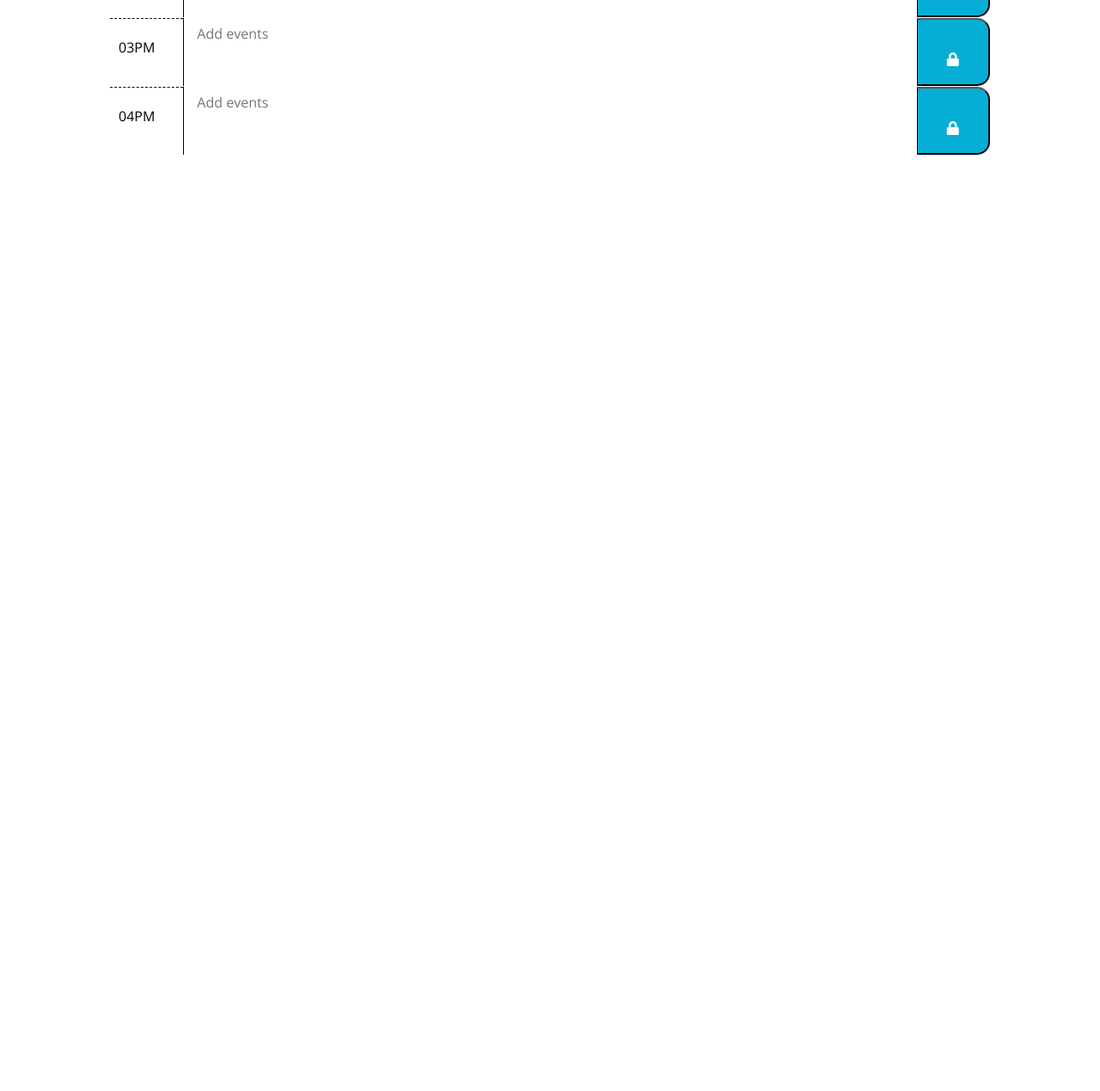
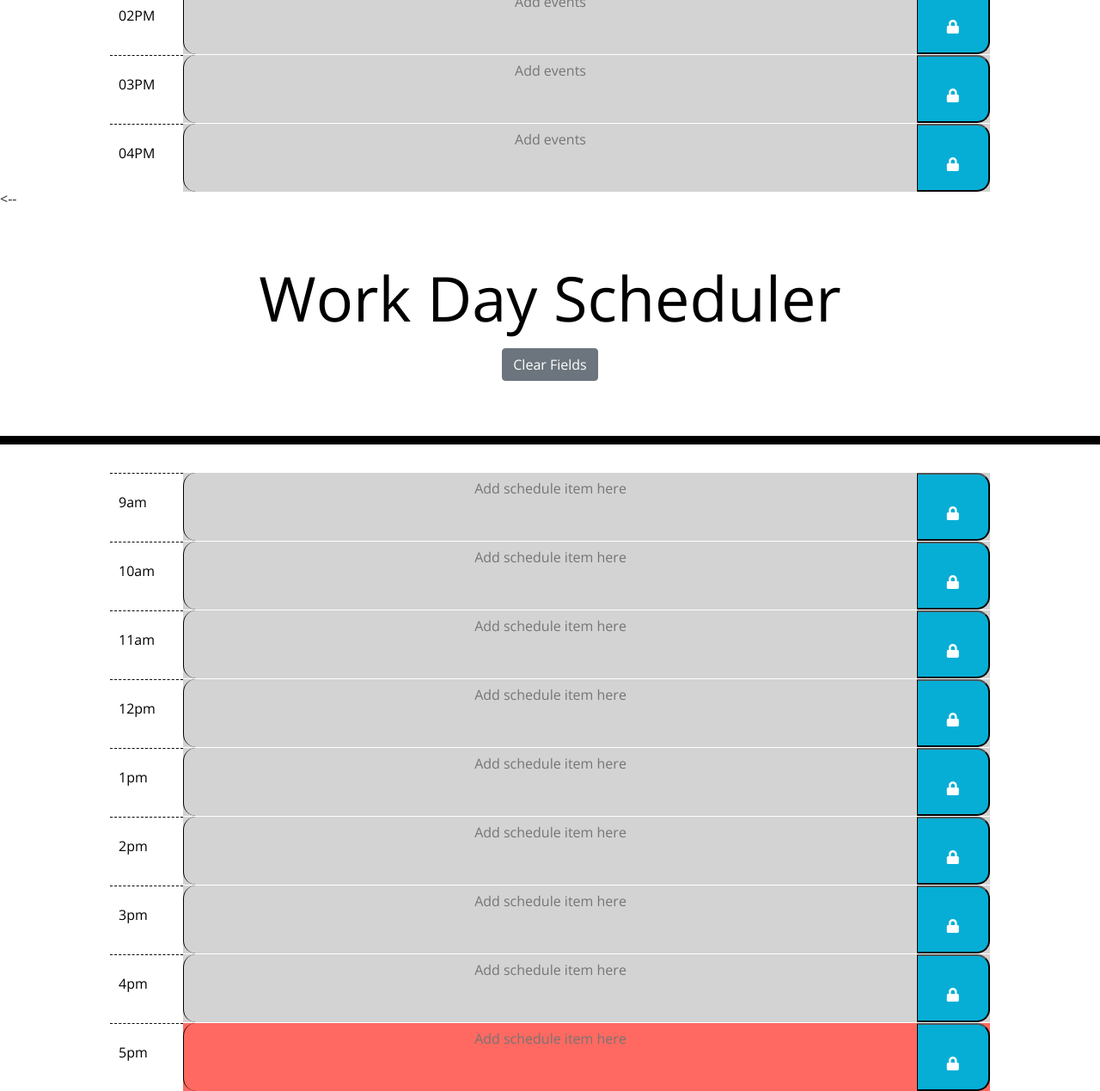
Before and after one commit to aarthigans/calender-scheduler, a plain HTML site: page Develop/index.html in a window 1280 px wide. Shown: the part 835-2104 px from the top of the page at 86% size. Before the commit the page ends 1015 px from the top, so only its background shows below. Drawn offline with nearby package versions, Linux system fonts and the light colour scheme.

Commit message:
moved script.js location and updated the logic in script.js

```diff
--- a/Develop/index.html
+++ b/Develop/index.html
@@ -4,6 +4,7 @@
     <meta charset="UTF-8" />
     <meta name="viewport" content="width=device-width, initial-scale=1.0" />
     <meta http-equiv="X-UA-Compatible" content="ie=edge" />
+    <script src="https://cdnjs.cloudflare.com/ajax/libs/moment.js/2.27.0/moment.min.js"></script>
     <link
       rel="stylesheet"
       href="https://stackpath.bootstrapcdn.com/bootstrap/4.3.1/css/bootstrap.min.css"
@@ -18,6 +19,10 @@
       href="https://fonts.googleapis.com/css?family=Open+Sans&display=swap"
       rel="stylesheet"
     />
+    <link
+      href="https://fonts.googleapis.com/css?family=Open+Sans&display=swap"
+      rel="stylesheet"
+    />
     <link rel="stylesheet" href="style.css" />
     <title>Work Day Scheduler</title>
   </head>
@@ -25,8 +30,8 @@
   <body>
     <header class="jumbotron">
       <h1 class="display-3">Work Day Scheduler</h1>
-      <p class="lead">A simple calendar app for scheduling your work day</p>
-      <p id="currentDay" class="lead"></p>
+      <p class="header">A simple calendar app for scheduling your work day</p>
+      <p id="currentDay" class="lead display-4"></p>
 
       <!-- added clearbutton -->
       <button
@@ -37,30 +42,27 @@
       >
         Clear All
       </button>
-      <!-- Added calender -->
-      <div class="dates">
-        <input type="date" ; />
-      </div>
     </header>
 
     <div class="container">
-      <!-- Timeblocks go here -->
-
-      <div id="hour-09" class="row time-row">
-        <div class="col-sm-1 hour"><span id="09">9AM</span></div>
+      <!-- Timeblocks go here  -->
+      <!-- Inside container is the row -->
+      <div id="hour-09" class="row time-div">
+        <!-- next is column -->
+        <div class="col-sm-1 hour"><span id="9">9AM</span></div>
         <textarea
-          class="col-md-10 description"
+          class="col-md-10 time-block description"
           placeholder="Add events"
         ></textarea>
-        <button class="col-md-1 saveBtn" aria-label="save 9AM">
+        <button class="col-md-1 saveBtn" aria-label="save button 9am">
           <i class="fa fa-lock"></i>
         </button>
       </div>
 
-      <div id="hour-10" class="row time-row">
+      <div id="hour-10" class="row time-div">
         <div class="col-sm-1 hour"><span id="10">10AM</span></div>
         <textarea
-          class="col-md-10 description"
+          class="col-md-10 time-block description"
           placeholder="Add events"
         ></textarea>
         <button class="col-md-1 saveBtn" aria-label="save 10AM">
@@ -68,10 +70,10 @@
         </button>
       </div>
 
-      <div id="hour-11" class="row time-row">
+      <div id="hour-11" class="row time-div">
         <div class="col-sm-1 hour"><span id="11">11AM</span></div>
         <textarea
-          class="col-md-10 description"
+          class="col-md-10 time-block description"
           placeholder="Add events"
         ></textarea>
         <button class="col-md-1 saveBtn" aria-label="save 11AM">
@@ -79,10 +81,10 @@
         </button>
       </div>
 
-      <div id="hour-12" class="row time-row">
+      <div id="hour-12" class="row time-div">
         <div class="col-sm-1 hour"><span id="12">12AM</span></div>
         <textarea
-          class="col-md-10 description"
+          class="col-md-10 time-block description"
           placeholder="Add events"
         ></textarea>
         <button class="col-md-1 saveBtn" aria-label="save 12AM">
@@ -90,10 +92,10 @@
         </button>
       </div>
 
-      <div id="hour-13" class="row time-row">
+      <div id="hour-13" class="row time-div">
         <div class="col-sm-1 hour"><span id="13">01PM</span></div>
         <textarea
-          class="col-md-10 description"
+          class="col-md-10 time-block description"
           placeholder="Add events"
         ></textarea>
         <button class="col-md-1 saveBtn" aria-label="save 1PM">
@@ -101,10 +103,10 @@
         </button>
       </div>
 
-      <div id="hour-14" class="row time-row">
+      <div id="hour-14" class="row time-div">
         <div class="col-sm-1 hour"><span id="14">02PM</span></div>
         <textarea
-          class="col-md-10 description"
+          class="col-md-10 time-block description"
           placeholder="Add events"
         ></textarea>
         <button class="col-md-1 saveBtn" aria-label="save 2PM">
@@ -112,10 +114,10 @@
         </button>
       </div>
 
-      <div id="hour-15" class="row time-row">
+      <div id="hour-15" class="row time-div">
         <div class="col-sm-1 hour"><span id="15">03PM</span></div>
         <textarea
-          class="col-md-10 description"
+          class="col-md-10 time-block description"
           placeholder="Add events"
         ></textarea>
         <button class="col-md-1 saveBtn" aria-label="save 3PM">
@@ -123,13 +125,13 @@
         </button>
       </div>
 
-      <div id="hour-16" class="row time-row">
+      <div id="hour-16" class="row time-div">
         <div class="col-sm-1 hour"><span id="16">04PM</span></div>
         <textarea
-          class="col-md-10 description"
+          class="col-md-10 time-block description"
           placeholder="Add events"
         ></textarea>
-        <button class="col-md-1 saveBtn" aria-label="save 4PM">
+        <button class="col-md-1 saveBtn" aria-label="save button 4PM">
           <i class="fa fa-lock"></i>
         </button>
       </div>
@@ -137,5 +139,130 @@
 
     <script src="https://code.jquery.com/jquery-3.4.1.min.js"></script>
     <script src="https://cdnjs.cloudflare.com/ajax/libs/moment.js/2.24.0/moment.min.js"></script>
+    <script src="script.js"></script>
+  </body>
+  <--
+  <body>
+    <header class="jumbotron">
+      <h1 class="display-3">Work Day Scheduler</h1>
+      <p id="currentDay" class="lead display-4"></p>
+      <button
+        id="clearFieldsBtn"
+        type="button"
+        class="btn btn-secondary"
+        aria-label="clear fields button"
+      >
+        Clear Fields
+      </button>
+    </header>
+
+    <div class="container">
+      <div id="hour-09" class="row time-div">
+        <div class="col-md-1 hour"><span id="9">9am</span></div>
+        <textarea
+          class="col-md-10 time-block description"
+          placeholder="Add schedule item here"
+        ></textarea>
+        <button class="col-md-1 saveBtn" aria-label="save button 9am">
+          <i class="fas fa-lock"></i>
+        </button>
+      </div>
+
+      <div id="hour-10" class="row time-div">
+        <div class="col-md-1 hour"><span id="10">10am</span></div>
+        <textarea
+          class="col-md-10 time-block description"
+          placeholder="Add schedule item here"
+        ></textarea>
+        <button class="col-md-1 saveBtn" aria-label="save button 10am">
+          <i class="fas fa-lock"></i>
+        </button>
+      </div>
+
+      <div id="hour-11" class="row time-div">
+        <div class="col-md-1 hour"><span id="11">11am</span></div>
+        <textarea
+          class="col-md-10 time-block description"
+          placeholder="Add schedule item here"
+        ></textarea>
+        <button class="col-md-1 saveBtn" aria-label="save button 11am">
+          <i class="fas fa-lock"></i>
+        </button>
+      </div>
+
+      <div id="hour-12" class="row time-div">
+        <div class="col-md-1 hour"><span id="12">12pm</span></div>
+        <textarea
+          class="col-md-10 time-block description"
+          placeholder="Add schedule item here"
+        ></textarea>
+        <button class="col-md-1 saveBtn" aria-label="save button 12pm">
+          <i class="fas fa-lock"></i>
+        </button>
+      </div>
+
+      <div id="hour-13" class="row time-div">
+        <div class="col-md-1 hour"><span id="13">1pm</span></div>
+        <textarea
+          class="col-md-10 time-block description"
+          placeholder="Add schedule item here"
+        ></textarea>
+        <button class="col-md-1 saveBtn" aria-label="save button 1pm">
+          <i class="fas fa-lock"></i>
+        </button>
+      </div>
+
+      <div id="hour-14" class="row time-div">
+        <div class="col-md-1 hour"><span id="14">2pm</span></div>
+        <textarea
+          class="col-md-10 time-block description"
+          placeholder="Add schedule item here"
+        ></textarea>
+        <button class="col-md-1 saveBtn" aria-label="save button 2pm">
+          <i class="fas fa-lock"></i>
+        </button>
+      </div>
+
+      <div id="hour-15" class="row time-div">
+        <div class="col-md-1 hour"><span id="15">3pm</span></div>
+        <textarea
+          class="col-md-10 time-block description"
+          placeholder="Add schedule item here"
+        ></textarea>
+        <button class="col-md-1 saveBtn" aria-label="save button 3pm">
+          <i class="fas fa-lock"></i>
+        </button>
+      </div>
+
+      <div id="hour-16" class="row time-div">
+        <div class="col-md-1 hour n"><span id="16">4pm</span></div>
+        <textarea
+          class="col-md-10 time-block description"
+          placeholder="Add schedule item here"
+        ></textarea>
+        <button class="col-md-1 saveBtn" aria-label="save button 4pm">
+          <i class="fas fa-lock"></i>
+        </button>
+      </div>
+
+      <div id="hour-17" class="row time-div">
+        <div class="col-md-1 hour"><span id="17">5pm</span></div>
+        <textarea
+          class="col-md-10 time-block description"
+          placeholder="Add schedule item here"
+        ></textarea>
+        <button class="col-md-1 saveBtn" aria-label="save button 5pm">
+          <i class="fas fa-lock"></i>
+        </button>
+      </div>
+    </div>
+
+    <script
+      src="https://cdnjs.cloudflare.com/ajax/libs/jquery/3.6.0/jquery.min.js"
+      integrity="sha512-894YE6QWD5I59HgZOGReFYm4dnWc1Qt5NtvYSaNcOP+u1T9qYdvdihz0PPSiiqn/+/3e7Jo4EaG7TubfWGUrMQ=="
+      crossorigin="anonymous"
+      referrerpolicy="no-referrer"
+    ></script>
+    <script src="script.js"></script>
   </body>
 </html>
--- /dev/null
+++ b/Develop/script.js
@@ -0,0 +1,34 @@
+$(document).ready(function () {
+    var t = moment().format("MMMM Do YYYY");
+    let e = document.getElementById("currentDay");
+    e.innerHTML = t;
+
+    var a = moment().format("HH");
+    $("#clearFieldsBtn").click(function (t) {
+      t.preventDefault, $("textarea").val(""), localStorage.clear();
+    }),
+      $(".time-div").each(function () {
+        var t = $(this).attr("id").split("-")[1];
+        a == t
+          ? ($(this).addClass("present"),
+            $(this).children(".description").addClass("white-text"))
+          : a < t
+          ? ($(this).removeClass("present"), $(this).addClass("future"))
+          : t < a && ($(this).removeClass("future"), $(this).addClass("past"));
+      }),
+      $(".saveBtn").click(function (t) {
+        t.preventDefault();
+        var e = $(this).siblings(".time-block").val(),
+          t = $(this).parent().attr("id").split("-")[1];
+        localStorage.setItem(t, e);
+      }),
+      $("#hour-09 .time-block").val(localStorage.getItem("09")),
+      $("#hour-10 .time-block").val(localStorage.getItem("10")),
+      $("#hour-11 .time-block").val(localStorage.getItem("11")),
+      $("#hour-12 .time-block").val(localStorage.getItem("12")),
+      $("#hour-13 .time-block").val(localStorage.getItem("13")),
+      $("#hour-14 .time-block").val(localStorage.getItem("14")),
+      $("#hour-15 .time-block").val(localStorage.getItem("15")),
+      $("#hour-16 .time-block").val(localStorage.getItem("16")),
+      $("#hour-17 .time-block").val(localStorage.getItem("17"));
+  });
```
Also changed, not shown: script.js (deleted, +0 -14 lines).
